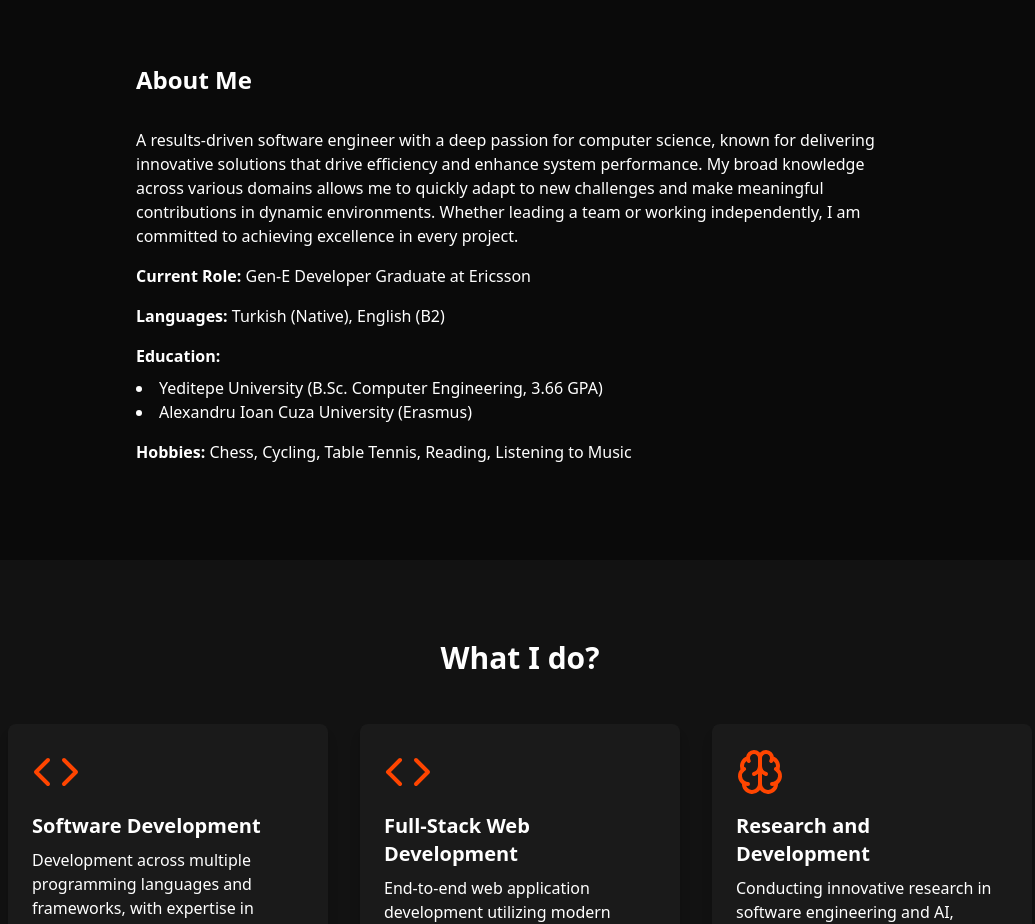
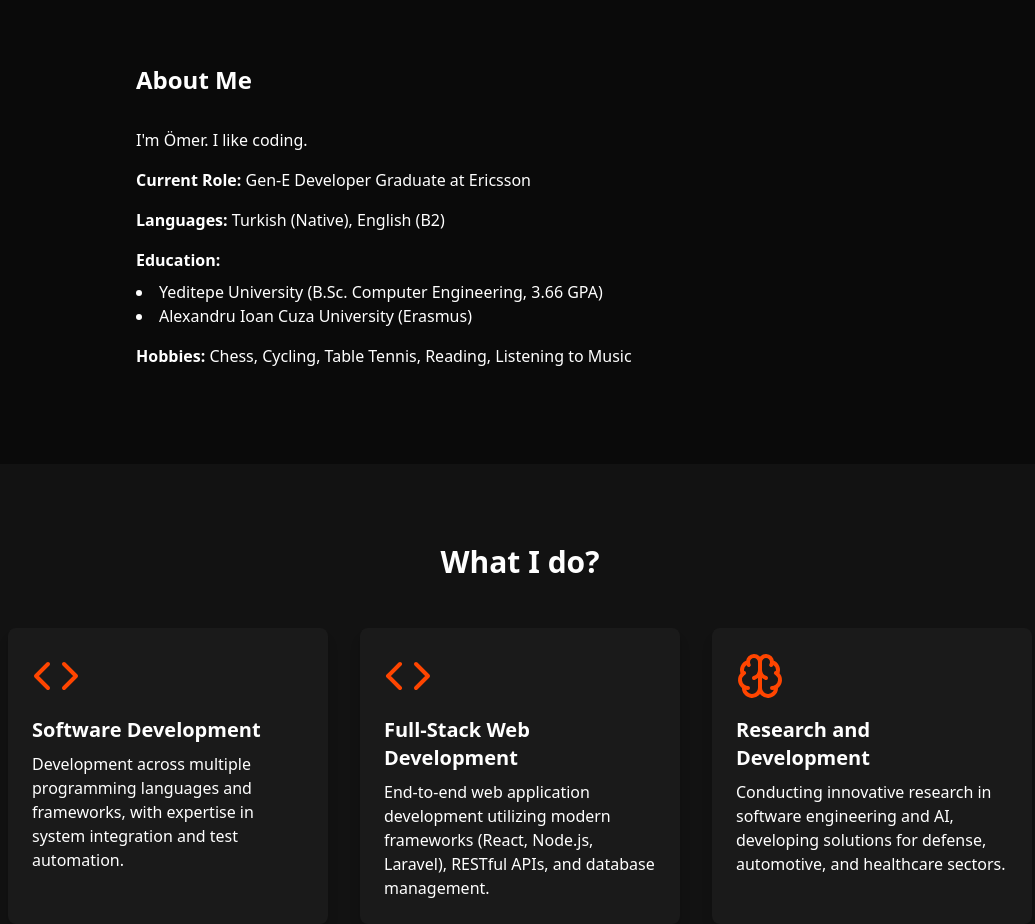
Before and after one commit to omerdikyol/portfolio-v2, a Next.js app: page / in a window 1280 px wide. Shown: the part 880-1804 px from the top of the page, without its empty margins (120-1155 px from the left). Built offline with nearby package versions, Linux system fonts and the light colour scheme.

Commit message:
Update portfolio.tsx

```diff
--- a/components/portfolio.tsx
+++ b/components/portfolio.tsx
@@ -266,10 +266,7 @@ export function PortfolioComponent() {
           <div className="max-w-3xl mx-auto">
             <h2 className="text-2xl font-bold mb-8">About Me</h2>
             <p className="mb-4">
-              A results-driven software engineer with a deep passion for computer science, known for delivering innovative solutions that
-              drive efficiency and enhance system performance. My broad knowledge across various domains allows me to quickly adapt to
-              new challenges and make meaningful contributions in dynamic environments. Whether leading a team or working
-              independently, I am committed to achieving excellence in every project.
+              I'm Ömer. I like coding.
             </p>
             <p className="mb-4">
               <strong>Current Role:</strong> Gen-E Developer Graduate at Ericsson
```
